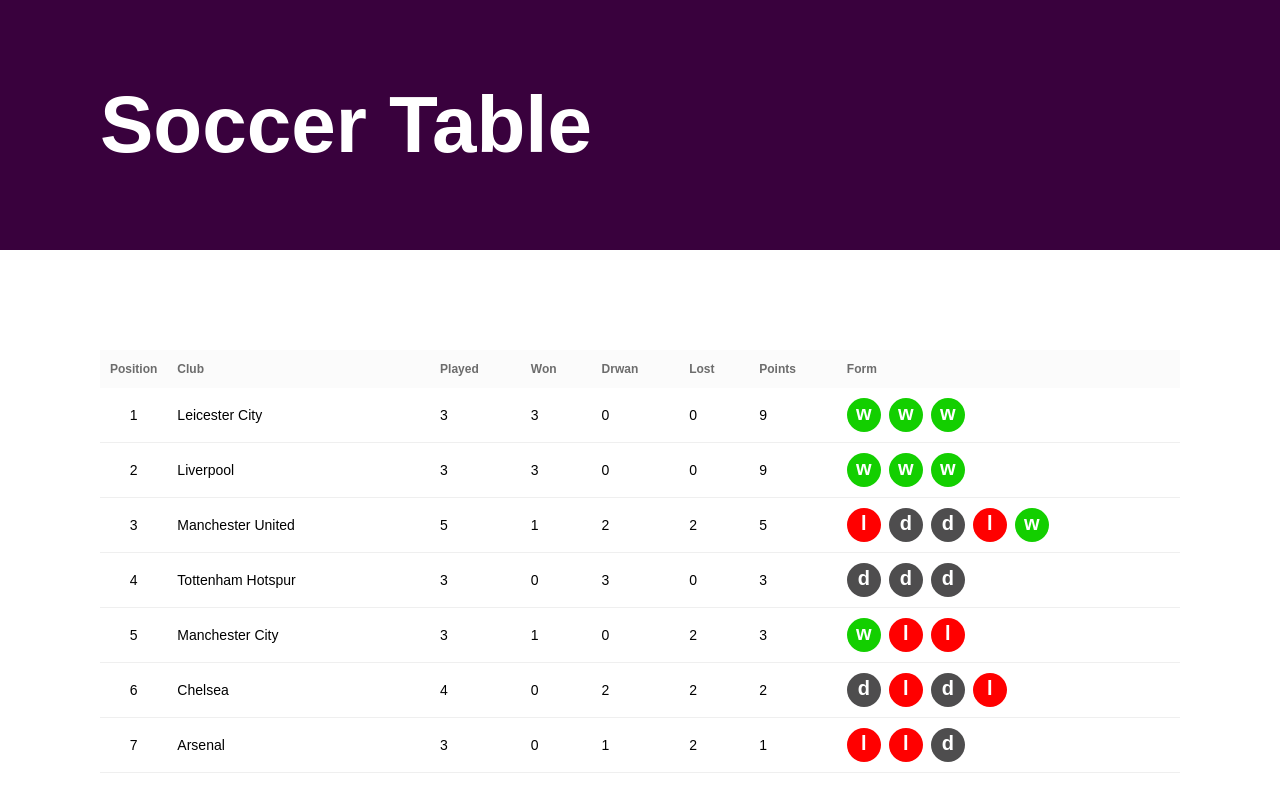
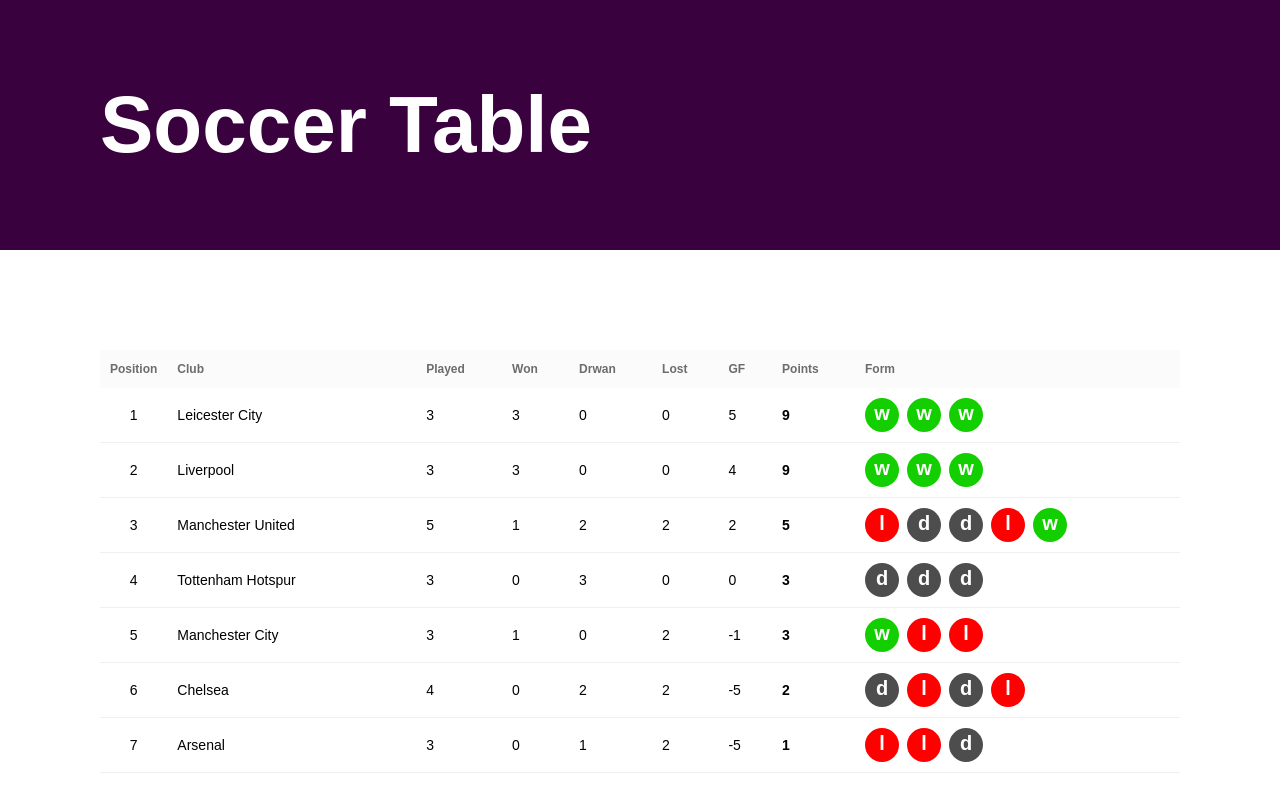
Before and after one commit to ninijosue/flank-source-soccer-test-impl, a React (Create React App) app: page / in a window 1280 px wide. Shown: the top 812 px of the page. Built offline with nearby package versions, Linux system fonts and the light colour scheme; a web font is replaced by a local one.

Commit message:
add the goal difference

```diff
--- a/src/destinations/soccer-table/data-manipulator.js
+++ b/src/destinations/soccer-table/data-manipulator.js
@@ -9,7 +9,9 @@
     const secondTeamScoreStuatus = giveScoreStatus(secondTeam, firstTeam, score);
 
     const dataManupilation = (status, currTeam) => {
-        if (status) currTeam.playedGame += 1
+      const currentTeamIndex = teams.indexOf(currTeam.name);
+      const indexOfAgainstTeam = currentTeamIndex === 0 ? 1 : 0;
+      if (status) currTeam.playedGame += 1;
       switch (status) {
         case "won":
           currTeam.won += 1;
@@ -24,6 +26,7 @@
         default:
           break;
       }
+      currTeam.goalsDifference += (score[teams[currentTeamIndex]] - score[teams[indexOfAgainstTeam]] )
     }
 
     if (teamWithScores[firstTeam])
@@ -35,6 +38,7 @@
       teamWithScores[firstTeam].draw = 0;
       teamWithScores[firstTeam].loss = 0;
       teamWithScores[firstTeam].points = 0;
+      teamWithScores[firstTeam].goalsDifference = 0;
       teamWithScores[firstTeam].playedGame = 0;
       teamWithScores[firstTeam].fixtures = [];
       if (firstTeamScoreStuatus)
@@ -51,6 +55,7 @@
       teamWithScores[secondTeam].draw = 0;
       teamWithScores[secondTeam].loss = 0;
       teamWithScores[secondTeam].points = 0;
+      teamWithScores[secondTeam].goalsDifference = 0;
       teamWithScores[secondTeam].playedGame = 0;
       teamWithScores[secondTeam].fixtures = [];
       if (secondTeamScoreStuatus)
@@ -60,8 +65,9 @@
     teamWithScores[firstTeam].fixtures.push(team);
     teamWithScores[secondTeam].fixtures.push(team);
   }
-    return Object.values(teamWithScores)
+  const response =  Object.values(teamWithScores)
     .sort((a, b) => b.points - a.points);
+    return response;
 }
 
 
--- a/src/destinations/soccer-table/index.js
+++ b/src/destinations/soccer-table/index.js
@@ -45,6 +45,7 @@
         <th>Won</th>
         <th>Drwan</th>
         <th>Lost</th>
+        <th>GF</th>
         <th>Points</th>
         <th>Form</th>
       </tr>
@@ -65,7 +66,8 @@
       <td>{teamData.won}</td>
       <td>{teamData.draw}</td>
       <td>{teamData.loss}</td>
-      <td>{teamData.points}</td>
+      <td>{teamData.goalsDifference}</td>
+      <td className="teamPoints">{teamData.points}</td>
       <td>
         <div className="playedRounds">
           {
--- a/src/destinations/soccer-table/style.css
+++ b/src/destinations/soccer-table/style.css
@@ -169,3 +169,7 @@
 .gameDrawn{
     background-color: var(--moody-gray) !important;
 }
+
+.teamPoints {
+    font-weight: bold !important;
+}
```
Also changed, not shown: 1 other file (tests, documents, lock files or other folders). Lines whose indentation alone changed are shown as unchanged.
